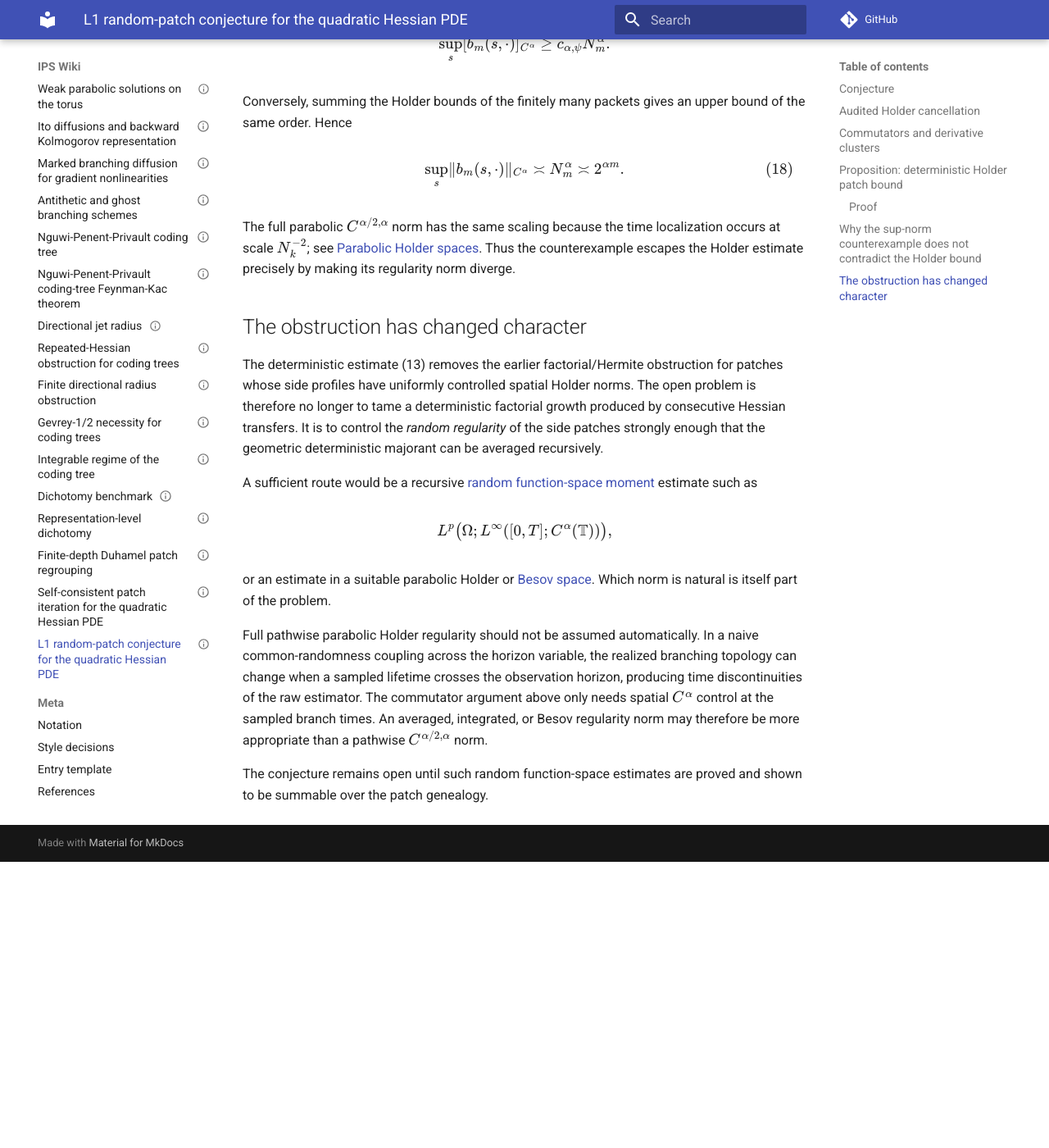
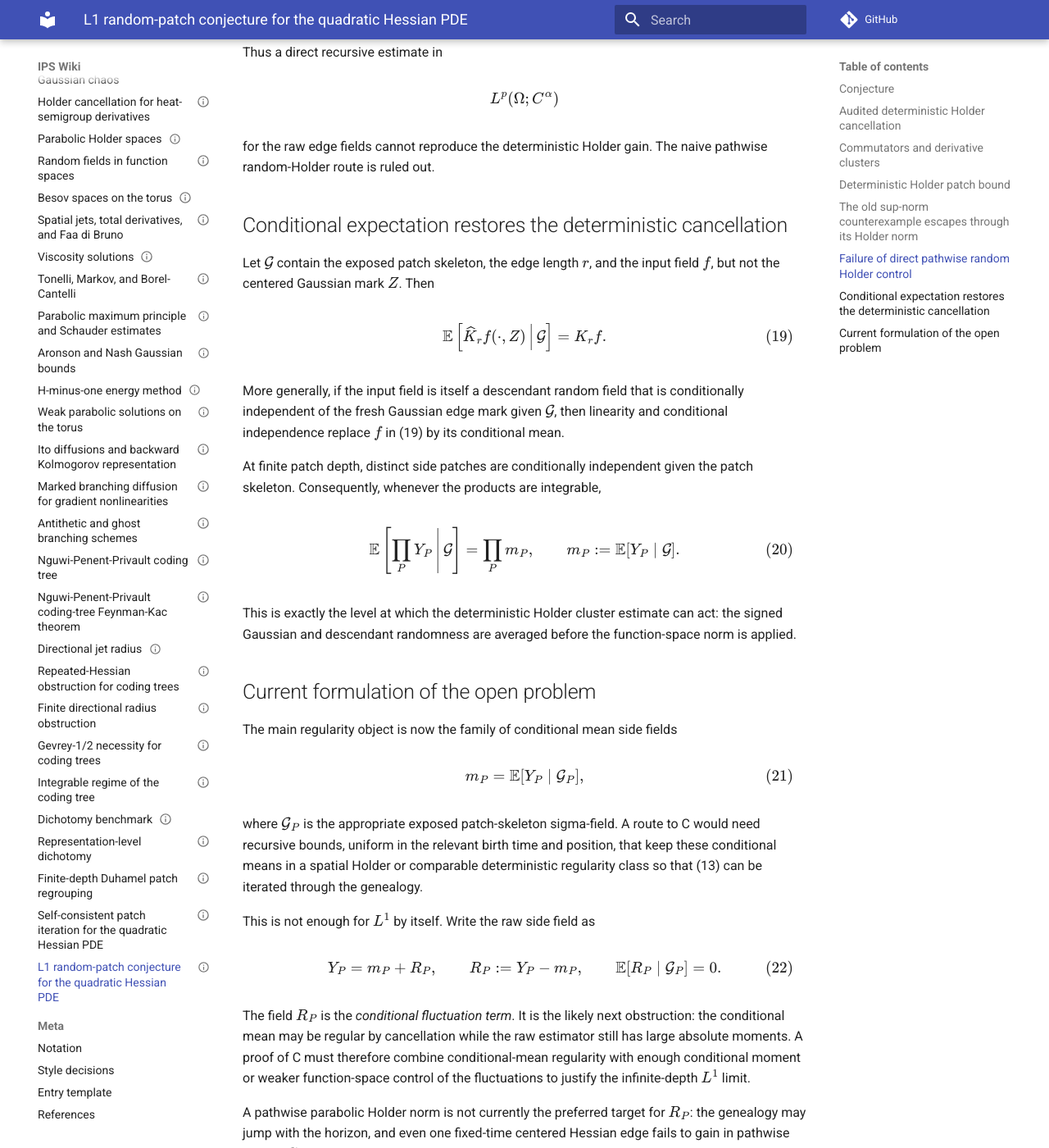
Before and after one commit to maciejgluchowski86-beep/ips-wiki, an MkDocs documentation site: the page built from docs/entries/l1-random-patch-conjecture-for-quadratic-hessian-pde.md, in a window 1280 px wide and 1400 px high, scrolled down 5512 px. Shown: the whole window at 82% size. Built offline with MkDocs 1.6.1 and Material for MkDocs 9.7.7, drawn with Linux system fonts in a browser that asks for light colours; comment, search, counter and statistics services are not loaded; before the commit the page ends 6563 px from its top, so only the background shows below that; some of the changed text lies outside the part shown.

Commit message:
Record failure of pathwise Holder route and conditional-mean formulation

```diff
--- a/docs/entries/l1-random-patch-conjecture-for-quadratic-hessian-pde.md
+++ b/docs/entries/l1-random-patch-conjecture-for-quadratic-hessian-pde.md
@@ -15,9 +15,9 @@ tags:
 
 The [finite-depth patch regrouping](finite-depth-duhamel-patch-regrouping.md) is an exact signed identity, and the [deterministic self-consistent patch iteration](self-consistent-patch-iteration-for-quadratic-hessian-pde.md) converges in a small uniformly parabolic regime. It remains open whether these facts can be combined into a full infinite-depth patch-first importance sampler whose random functional is absolutely integrable. The conjecture below is deliberately separate from the two proved statements.
 
-A previous obstruction showed that side-profile sup norms cannot control a spatially varying Hessian patch. That obstruction does **not** survive under a uniform positive spatial Holder bound. The audited deterministic estimate below shows that Holder cancellation changes the analytic problem: for deterministic side profiles with uniformly bounded \(C^\alpha\) norms, complete patches grow at most geometrically in their length. The unresolved issue is now recursive regularity and moment control for the *random* side-patch fields.
+Two earlier obstructions have now been resolved or narrowed. Sup norms of spatially varying side profiles are insufficient, but deterministic patches with uniformly bounded spatial \(C^\alpha\) side profiles have only geometric growth in their length. On the other hand, the raw random Hessian edge does **not** inherit the same pathwise \(C^\alpha\) gain. The current open problem is therefore formulated at the level of conditional means given the patch skeleton, with the centered fluctuation field separated as the likely next obstruction.
 
-**References.** The Holder cancellation estimates are recorded in [Holder cancellation for heat-semigroup derivatives](holder-cancellation-for-heat-semigroup-derivatives.md). Parabolic Holder norms are defined in [Parabolic Holder spaces](parabolic-holder-spaces.md). Random function-space moments are defined in [Random fields in function spaces](random-fields-in-function-spaces.md), and a possible frequency-localized alternative is described in [Besov spaces on the torus](besov-spaces-on-the-torus.md). The conjecture and counterexample concern the patch construction developed in this project.
+**References.** The deterministic cancellation estimates are in [Holder cancellation for heat-semigroup derivatives](holder-cancellation-for-heat-semigroup-derivatives.md). Spatial and parabolic Holder norms are defined in [Parabolic Holder spaces](parabolic-holder-spaces.md). Random function-space moments are defined in [Random fields in function spaces](random-fields-in-function-spaces.md), and conditional means and fluctuation fields are defined in [Conditional expectation and fluctuations of random fields](conditional-expectation-and-fluctuations-of-random-fields.md). A possible frequency-localized alternative for fluctuations is described in [Besov spaces on the torus](besov-spaces-on-the-torus.md).
 
 ## Conjecture
 
@@ -43,7 +43,7 @@ There exists a patch-first randomization of the full Duhamel expansion with the
 
 The sampling law is part of the conjecture: it may be chosen to exploit the multi-event structure and need not be the edge-by-edge lifetime law used in standard derivative-weight branching.
 
-## Audited Holder cancellation
+## Audited deterministic Holder cancellation
 
 Let
 
@@ -94,7 +94,7 @@ c_{2k,\alpha}
 \tag{3}
 $$
 
-For \(k=1\), (2) is the short-edge improvement
+For \(k=1\), this gives
 
 $$
 \lVert\partial_x^2P_rf\rVert_\infty
@@ -103,8 +103,6 @@ c_{2,\alpha}
  r^{-1+\alpha/2}[f]_{C^\alpha}.
 \tag{4}
 $$
-
-The gain \(r^{\alpha/2}\) is exactly the gain obtained by subtracting the constant \(f(x)\) against the centered Hermite weight.
 
 The heat semigroup also contracts spatial Holder norms:
 
@@ -127,7 +125,7 @@ M_BK_R^{(k)}
 \tag{6}
 $$
 
-and the commutator has the exact increment representation
+and
 
 $$
 \begin{aligned}
@@ -153,14 +151,21 @@ R^{-k+\alpha/2}
 \tag{8}
 $$
 
-Apply (6) successively along a complete length-\(m\) patch. At each multiplier there are two choices: commute the current derivative block through the multiplier, thereby extending the block by the next Hessian edge, or stop the block by taking the commutator. The resulting cluster lengths form an ordered composition
+Repeatedly applying (6) to a length-\(m\) patch groups consecutive derivative edges into clusters whose lengths form an ordered composition
 
 $$
 m=\ell_1+\cdots+\ell_q.
 \tag{9}
 $$
 
-There is one additional terminal choice: the innermost cluster either stops at the last side multiplier or commutes through it and reaches the terminal profile. Thus the cluster-length compositions organize the expansion, but do not by themselves index every term uniquely.
+There is one additional terminal choice: the innermost cluster either stops at the last side multiplier or commutes through it and reaches the terminal profile. Thus the \(2^{m-1}\) ordered compositions do not by themselves index every term. The full commutator expansion contains at most
+
+$$
+2^m
+\tag{10}
+$$
+
+terms. This correction is only an extra factor of two at the combinatorial level and does not alter the geometric-growth conclusion.
 
 A cluster of \(\ell\) consecutive Hessian edges has total heat time \(R\) and derivative operator \(K_R^{(\ell)}\). For fixed \(R\), the internal simplex of its \(\ell\) positive edge lengths has volume
 
@@ -173,43 +178,34 @@ Combining this factor with (8) leaves
 $$
 \frac{c_{2\ell,\alpha}}{(\ell-1)!}
 R^{-1+\alpha/2}.
-\tag{10}
+\tag{11}
 $$
 
-The singularity in (10) is integrable at zero. Moreover, by (3),
+The singularity in (11) is integrable at zero, and
 
 $$
 \frac{c_{2\ell,\alpha}}{(\ell-1)!}
 \leq
 C_\alpha4^\ell.
-\tag{11}
+\tag{12}
 $$
 
-There are \(2^{m-1}\) ordered compositions of \(m\), and after the terminal choice the full commutator expansion has at most \(2^m\) terms. Thus neither the Hermite constants nor the cluster combinatorics reintroduce factorial growth.
+Therefore neither the Hermite constants nor the corrected cluster combinatorics reintroduce factorial growth.
 
-The terminal cluster can be commuted all the way to the initial heat transfer. Its internal simplex gives an even better factor: after applying (2) to the terminal profile, the remaining total-time factor is of order \(R^{\alpha/2}/\ell!\), rather than \(R^{-1+\alpha/2}/(\ell-1)!\).
+## Deterministic Holder patch bound
 
-## Proposition: deterministic Holder patch bound
-
-Fix \(0<\alpha<1\) and \(T>0\). There is a constant \(C_{\alpha,T}<\infty\) such that the complete length-\(m\) patch contribution \(\mathcal P_m\) from [Finite-depth Duhamel patch regrouping](finite-depth-duhamel-patch-regrouping.md) satisfies the following bound.
-
-If
+Fix \(0<\alpha<1\) and \(T>0\). There is a constant \(C_{\alpha,T}<\infty\) such that, if
 
 $$
-G\in C^\alpha(\mathbb T)
-$$
-
-and the side profiles obey
-
-$$
+G\in C^\alpha(\mathbb T),
+\qquad
 \sup_{1\leq j\leq m}
 \sup_{0\leq s\leq T}
 \lVert b_j(s,\cdot)\rVert_{C^\alpha}
 \leq M,
-\tag{12}
 $$
 
-then
+then the complete length-\(m\) patch satisfies
 
 $$
 \sup_{0\leq t\leq T}
@@ -220,27 +216,13 @@ $$
 \tag{13}
 $$
 
-### Proof
+The proof is the cluster expansion above. Each nonterminal cluster contributes one Holder increment and one integrable total-time factor \(R^{-1+\alpha/2}\); the terminal cluster is no worse. Since the cluster lengths sum to \(m\), the cluster constants multiply geometrically, and the at-most-\(2^m\) expansion count is absorbed into the same exponential constant.
 
-Expand the patch by repeated use of (6). Every term has a cluster-length composition (9), together with the possible terminal choice described above. Multipliers passed without a commutator contribute only their sup norms. Each nonterminal cluster ends at one commutator and contributes one spatial Holder seminorm together with the integrable time factor (10). The terminal cluster either ends at a commutator, leaving a heat-semigroup contraction on \(G\), or reaches \(G\) and uses the terminal Holder gain described above.
+This proposition is deterministic. It says nothing by itself about pathwise Holder norms of random side-patch estimators.
 
-For a nonterminal cluster, integrating \(R^{-1+\alpha/2}\) over \((0,T]\) costs at most \(2T^{\alpha/2}/\alpha\). By (11), the remaining length-dependent coefficient is bounded by a fixed exponential in the cluster length. The terminal-cluster coefficient has the same property. Since the cluster lengths sum to \(m\), products of the cluster coefficients are bounded by \(C_{\alpha,T}^m\). Finally, the full expansion contains at most \(2^m\) terms. Absorbing this factor and the \(C^\alpha\) bounds of the multipliers into a larger value of \(C_{\alpha,T}\) gives (13).
+## The old sup-norm counterexample escapes through its Holder norm
 
-The proposition is deterministic. It does not estimate the Holder norms of the random side-patch fields generated by a branching construction.
-
-## Why the sup-norm counterexample does not contradict the Holder bound
-
-For \(h>0\), define
-
-$$
-(\mathcal K_h b)(x)
-=
-\int_0^h
-\partial_x^2P_r[b(h-r,\cdot)](x)\,dr.
-\tag{14}
-$$
-
-The smooth high-frequency counterexample is built from time-frequency packets
+The smooth counterexample to a side-profile \(L^\infty\) bound uses
 
 $$
 b_m(h-r,x)
@@ -250,42 +232,16 @@ b_m(h-r,x)
 \psi(N_k^2r)\cos(N_kx),
 \qquad
 N_k=2^kN_0,
-\tag{15}
 $$
 
-with \(\psi\in C_c^\infty((1,2))\). The temporal supports are disjoint, so
-
-$$
-\lVert b_m\rVert_\infty\leq1,
-$$
-
-while
-
-$$
-(\mathcal K_hb_m)(0)
-=
-m\int_1^2\psi(q)e^{-q/2}\,dq
-\longrightarrow\infty.
-\tag{16}
-$$
-
-However,
+with disjoint temporal supports. Thus \(\lVert b_m\rVert_\infty\leq1\), but its Hessian Duhamel contribution grows linearly in \(m\). At the same time,
 
 $$
 [\cos(Nx)]_{C^\alpha}
-\asymp N^\alpha.
-\tag{17}
+\asymp N^\alpha,
 $$
 
-At a time when the highest-frequency packet in (15) is active, (17) gives
-
-$$
-\sup_s[b_m(s,\cdot)]_{C^\alpha}
-\geq
-c_{\alpha,\psi}N_m^\alpha.
-$$
-
-Conversely, summing the Holder bounds of the finitely many packets gives an upper bound of the same order. Hence
+so
 
 $$
 \sup_s\lVert b_m(s,\cdot)\rVert_{C^\alpha}
@@ -293,23 +249,131 @@ $$
 N_m^\alpha
 \asymp
 2^{\alpha m}.
+\tag{14}
+$$
+
+Its parabolic Holder norm has the same scaling because the time localization is of order \(N_k^{-2}\). Thus the old counterexample does not contradict (13).
+
+## Failure of direct pathwise random Holder control
+
+The deterministic gain in (4) occurs only after averaging the centered Hermite mark. For one raw Hessian edge define
+
+$$
+\widehat K_r f(x,Z)
+=
+\frac{He_2(Z)}{r}
+\left[
+ f(x+\sqrt r\,Z)-f(x)
+\right].
+\tag{15}
+$$
+
+Its pathwise sup norm has the expected gain:
+
+$$
+\mathbb E
+\lVert\widehat K_r f(\cdot,Z)\rVert_\infty
+\leq
+c_{2,\alpha}
+ r^{-1+\alpha/2}[f]_{C^\alpha}.
+\tag{16}
+$$
+
+However, for the pathwise Holder seminorm one only gets
+
+$$
+[\widehat K_r f(\cdot,Z)]_{C^\alpha}
+\leq
+\frac{2|He_2(Z)|}{r}
+[f]_{C^\alpha}.
+\tag{17}
+$$
+
+There is no uniform factor \(r^{\alpha/2}\) missing from (17). Indeed, translation is not small in operator norm on the \(C^\alpha\) unit ball. For
+
+$$
+f_N(x)=N^{-\alpha}\cos(Nx),
+$$
+
+one has \(\lVert f_N\rVert_{C^\alpha}\asymp1\). Choosing \(N\asymp r^{-1/2}\) and restricting \(Z\) to a fixed interval on which both \(|He_2(Z)|\) and \(|\sin(N\sqrt r Z/2)|\) are bounded below gives
+
+$$
+\mathbb E
+[\widehat K_r f_N(\cdot,Z)]_{C^\alpha}
+\geq
+c_\alpha r^{-1}.
 \tag{18}
 $$
 
-The full parabolic \(C^{\alpha/2,\alpha}\) norm has the same scaling because the time localization occurs at scale \(N_k^{-2}\); see [Parabolic Holder spaces](parabolic-holder-spaces.md). Thus the counterexample escapes the Holder estimate precisely by making its regularity norm diverge.
-
-## The obstruction has changed character
-
-The deterministic estimate (13) removes the earlier factorial/Hermite obstruction for patches whose side profiles have uniformly controlled spatial Holder norms. The open problem is therefore no longer to tame a deterministic factorial growth produced by consecutive Hessian transfers. It is to control the *random regularity* of the side patches strongly enough that the geometric deterministic majorant can be averaged recursively.
-
-A sufficient route would be a recursive [random function-space moment](random-fields-in-function-spaces.md) estimate such as
+Thus a direct recursive estimate in
 
 $$
-L^p\bigl(\Omega;L^\infty([0,T];C^\alpha(\mathbb T))\bigr),
+L^p(\Omega;C^\alpha)
 $$
 
-or an estimate in a suitable parabolic Holder or [Besov space](besov-spaces-on-the-torus.md). Which norm is natural is itself part of the problem.
+for the raw edge fields cannot reproduce the deterministic Holder gain. The naive pathwise random-Holder route is ruled out.
 
-Full pathwise parabolic Holder regularity should not be assumed automatically. In a naive common-randomness coupling across the horizon variable, the realized branching topology can change when a sampled lifetime crosses the observation horizon, producing time discontinuities of the raw estimator. The commutator argument above only needs spatial \(C^\alpha\) control at the sampled branch times. An averaged, integrated, or Besov regularity norm may therefore be more appropriate than a pathwise \(C^{\alpha/2,\alpha}\) norm.
+## Conditional expectation restores the deterministic cancellation
 
-The conjecture remains open until such random function-space estimates are proved and shown to be summable over the patch genealogy.
+Let \(\mathcal G\) contain the exposed patch skeleton, the edge length \(r\), and the input field \(f\), but not the centered Gaussian mark \(Z\). Then
+
+$$
+\mathbb E\left[
+\widehat K_r f(\cdot,Z)
+\,\middle|\,
+\mathcal G
+\right]
+=
+K_rf.
+\tag{19}
+$$
+
+More generally, if the input field is itself a descendant random field that is conditionally independent of the fresh Gaussian edge mark given \(\mathcal G\), then linearity and conditional independence replace \(f\) in (19) by its conditional mean.
+
+At finite patch depth, distinct side patches are conditionally independent given the patch skeleton. Consequently, whenever the products are integrable,
+
+$$
+\mathbb E\left[
+\prod_PY_P
+\,\middle|\,
+\mathcal G
+\right]
+=
+\prod_P
+m_P,
+\qquad
+m_P:=\mathbb E[Y_P\mid\mathcal G].
+\tag{20}
+$$
+
+This is exactly the level at which the deterministic Holder cluster estimate can act: the signed Gaussian and descendant randomness are averaged before the function-space norm is applied.
+
+## Current formulation of the open problem
+
+The main regularity object is now the family of conditional mean side fields
+
+$$
+m_P
+=
+\mathbb E[Y_P\mid\mathcal G_P],
+\tag{21}
+$$
+
+where \(\mathcal G_P\) is the appropriate exposed patch-skeleton sigma-field. A route to C would need recursive bounds, uniform in the relevant birth time and position, that keep these conditional means in a spatial Holder or comparable deterministic regularity class so that (13) can be iterated through the genealogy.
+
+This is not enough for \(L^1\) by itself. Write the raw side field as
+
+$$
+Y_P=m_P+R_P,
+\qquad
+R_P:=Y_P-m_P,
+\qquad
+\mathbb E[R_P\mid\mathcal G_P]=0.
+\tag{22}
+$$
+
+The field \(R_P\) is the *conditional fluctuation term*. It is the likely next obstruction: the conditional mean may be regular by cancellation while the raw estimator still has large absolute moments. A proof of C must therefore combine conditional-mean regularity with enough conditional moment or weaker function-space control of the fluctuations to justify the infinite-depth \(L^1\) limit.
+
+A pathwise parabolic Holder norm is not currently the preferred target for \(R_P\): the genealogy may jump with the horizon, and even one fixed-time centered Hessian edge fails to gain in pathwise spatial \(C^\alpha\). Integrated time norms, scale-localized Besov norms, or another cancellation-adapted fluctuation norm remain possible.
+
+The conjecture remains open. Neither the deterministic geometric patch estimate nor the conditional factorization identity proves absolute integrability of the infinite random patch functional.
```
